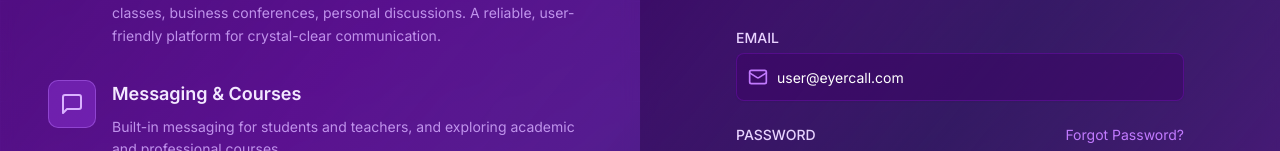
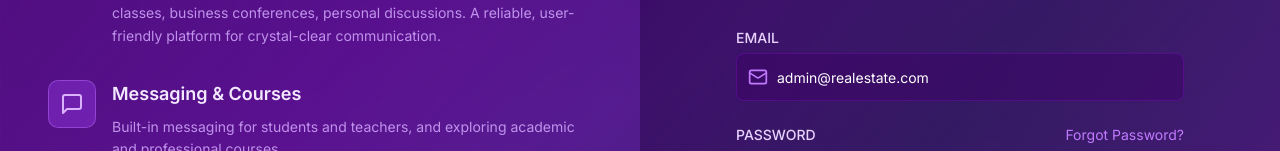
Before and after one commit to GymAurCode/EYER-REMS-v1, a Next.js app: page /login in a window 1280 px wide. Shown: the part 299-450 px from the top of the page. Built offline with nearby package versions, Linux system fonts and the light colour scheme; no server answers.

Commit message:
change login values

```diff
--- a/app/login/page.tsx
+++ b/app/login/page.tsx
@@ -16,7 +16,7 @@ import { Alert, AlertDescription, AlertTitle } from "@/components/ui/alert"
 export default function LoginPage() {
   const router = useRouter()
   const { user, loading: authLoading, login } = useAuth()
-  const [email, setEmail] = useState("user@eyercall.com")
+  const [email, setEmail] = useState("admin@realestate.com")
   const [password, setPassword] = useState("")
   const [showPassword, setShowPassword] = useState(false)
   const [loading, setLoading] = useState(false)
```
